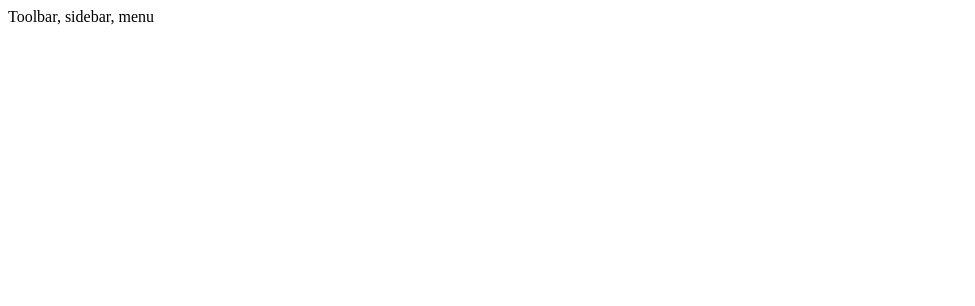
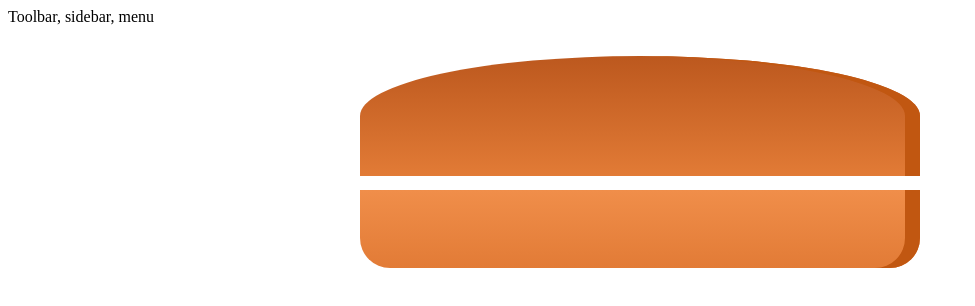
Before and after one commit to andferrario/burger-maker, a React app: page / in a window 1280 px wide. Shown: the top 306 px of the page, without its empty margins (0-975 px from the left). Built offline with nearby package versions, Linux system fonts and the light colour scheme.

Commit message:
start add burger ingredient

```diff
--- /dev/null
+++ b/src/components/Burger/Burger.css
@@ -0,0 +1,33 @@
+.burger {
+    width: 100%;
+    margin: auto;
+    height: 250px;
+    overflow: scroll;
+    text-align: center;
+    font-weight: bold;
+    font-size: 1.2rem;
+}
+
+@media (min-width: 500px) and (min-height: 400px) {
+    .burger {
+        width: 350px;
+        height: 300px;
+
+    }
+}
+
+@media (min-width: 500px) and (min-height: 401px) {
+    .burger {
+        width: 450px;
+        height: 400px;
+
+    }
+}
+
+@media (min-width: 1000px) and (min-height: 700px) {
+    .burger {
+        width: 700px;
+        height: 600px;
+
+    }
+}
--- a/src/components/Burger/Burger.tsx
+++ b/src/components/Burger/Burger.tsx
@@ -1,8 +1,9 @@
 import React from 'react';
 import { BurgerIngredient } from './BurgerIngredient';
+import './Burger.css';
 
 export const Burger: React.FC = () => (
-  <div>
+  <div className="burger">
     <BurgerIngredient ingredientType="bread-top" />
     <BurgerIngredient ingredientType="bread-bottom" />
   </div>
--- a/src/components/Burger/BurgerIngredient.css
+++ b/src/components/Burger/BurgerIngredient.css
@@ -1,4 +1,4 @@
-.BreadBottom {
+.bread-bottom {
     height: 13%;
     width: 80%;
     background: linear-gradient(#F08E4A, #e27b36);
@@ -7,7 +7,7 @@
     margin: 2% auto;
 }
 
-.BreadTop {
+.bread-top {
     height: 20%;
     width: 80%;
     background: linear-gradient(#bc581e, #e27b36);
--- a/src/components/Burger/BurgerIngredient.tsx
+++ b/src/components/Burger/BurgerIngredient.tsx
@@ -9,10 +9,10 @@
   let ingredient;
   switch (ingredientType) {
     case 'bread-bottom':
-      ingredient = <div className="BreadBottom" />;
+      ingredient = <div className="bread-bottom" />;
       break;
     case 'bread-top':
-      ingredient = <div className="BreadTop" />;
+      ingredient = <div className="bread-top" />;
       break;
     default:
       ingredient = null;
--- /dev/null
+++ b/src/components/layout/Layout.css
@@ -0,0 +1,3 @@
+.content {
+    margin-top: 16px;
+}
--- a/src/components/layout/Layout.tsx
+++ b/src/components/layout/Layout.tsx
@@ -1,8 +1,9 @@
 import React from 'react';
+import './Layout.css';
 
 export const Layout: React.FC = ({ children }) => (
   <>
     <div>Toolbar, sidebar, menu</div>
-    <main>{children}</main>
+    <main className="content">{children}</main>
   </>
 );
```
